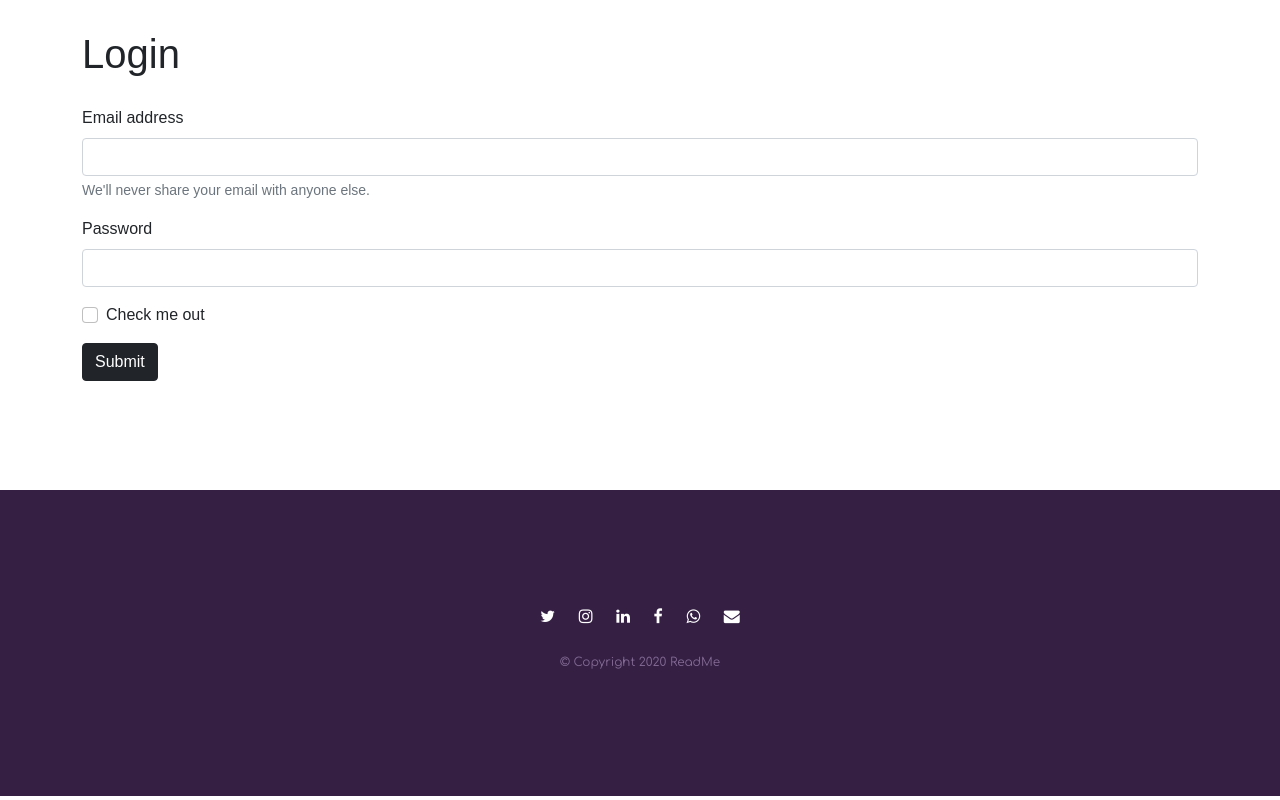
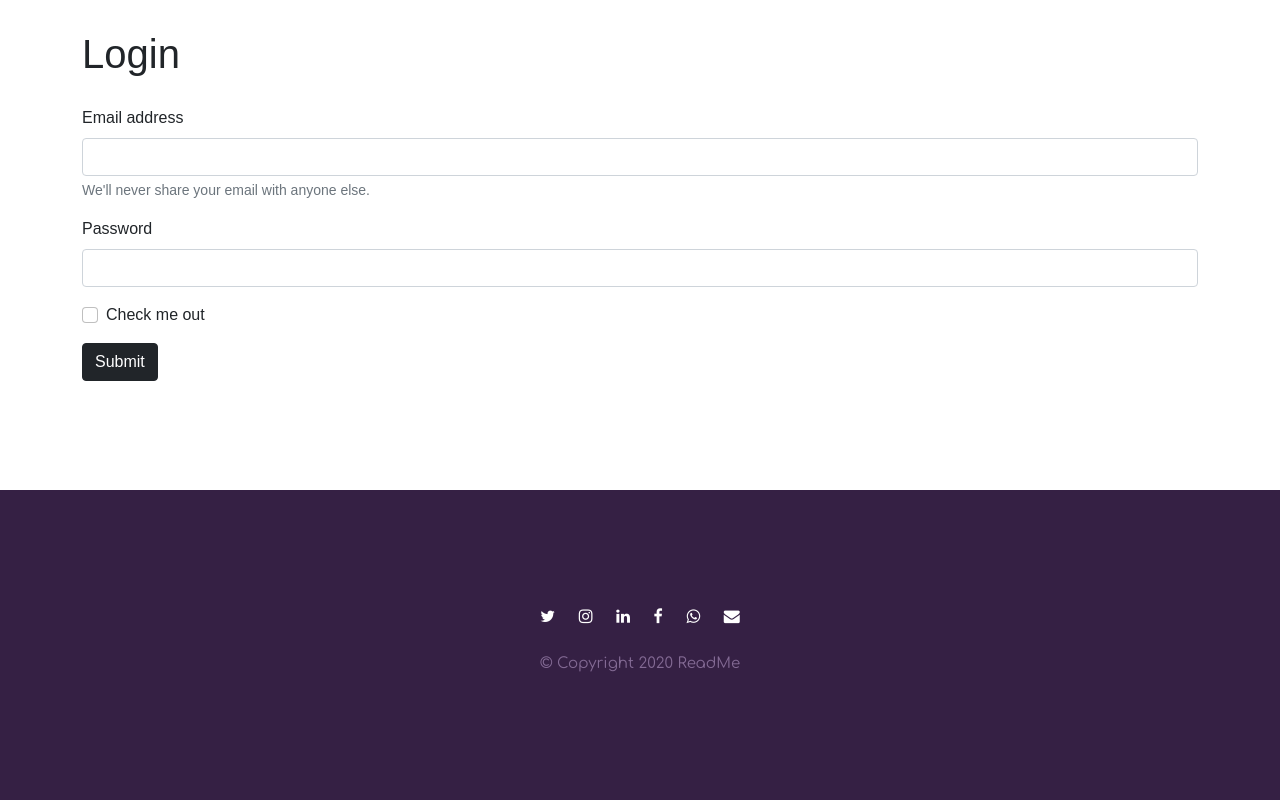
Before and after one commit to Nitya-S27/ReadMe, a plain HTML site: page index.html in a window 1280 px wide. Shown: the part 2835-3635 px from the top of the page. Drawn offline with nearby package versions, Linux system fonts and the light colour scheme.

Commit message:
Update styles.css

```diff
--- a/css/styles.css
+++ b/css/styles.css
@@ -209,7 +209,7 @@ body{
     font-size: 2.5rem;
 }
 
-/* Footer */
+/*------------------------------------ Footer------------------------------------- */
 
 #footer{
     background-color: #352044;
@@ -231,12 +231,13 @@ body{
     padding-top: 20px;
     color: #836a94;
     font-family: 'Comfortaa', cursive;
-    font-size: 12px;
+    font-size: 15px;
 }
 
 .logo:hover{
     background-color: plum ;
 }
+
 
 
 /* --------------------------------Media Query------------------------- */
```
